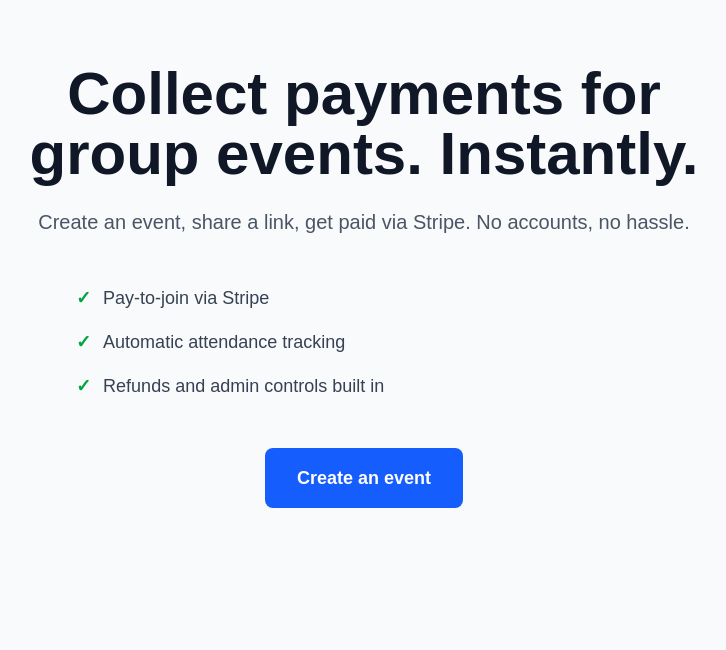
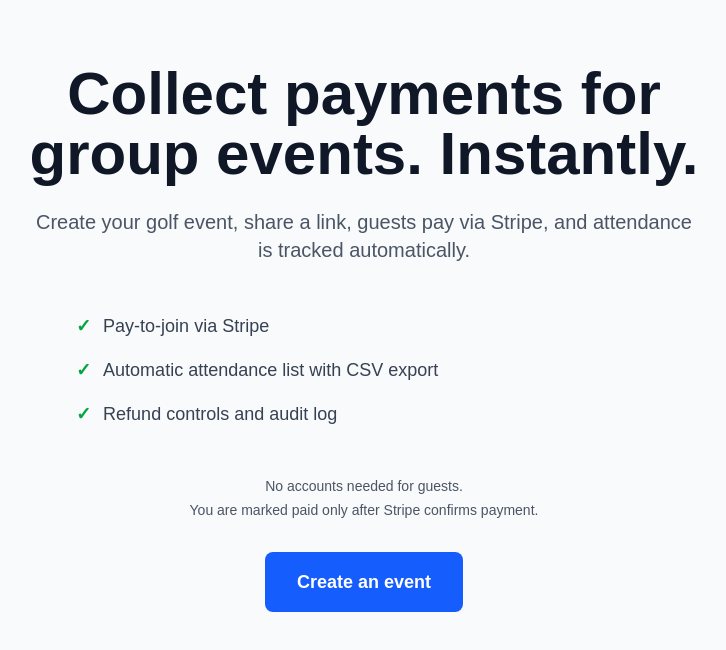
Before and after one commit to CamMacB17/alba-collect-host, a Next.js app: page / in a window 1280 px wide. Shown: the top 650 px of the page, without its empty margins (276-1002 px from the left). Built offline with nearby package versions, Linux system fonts and the light colour scheme.

Commit message:
V3.1: polish landing page copy

```diff
--- a/src/app/page.tsx
+++ b/src/app/page.tsx
@@ -10,7 +10,7 @@ export default function Home() {
           </h1>
 
           <p className="text-xl text-gray-600 mb-12 max-w-2xl mx-auto">
-            Create an event, share a link, get paid via Stripe. No accounts, no hassle.
+            Create your golf event, share a link, guests pay via Stripe, and attendance is tracked automatically.
           </p>
 
           <div className="mb-12 text-left max-w-xl mx-auto">
@@ -21,13 +21,18 @@ export default function Home() {
               </li>
               <li className="flex items-start">
                 <span className="text-green-600 mr-3 font-bold">✓</span>
-                <span>Automatic attendance tracking</span>
+                <span>Automatic attendance list with CSV export</span>
               </li>
               <li className="flex items-start">
                 <span className="text-green-600 mr-3 font-bold">✓</span>
-                <span>Refunds and admin controls built in</span>
+                <span>Refund controls and audit log</span>
               </li>
             </ul>
+          </div>
+
+          <div className="mb-8 text-sm text-gray-600 space-y-1">
+            <p>No accounts needed for guests.</p>
+            <p>You are marked paid only after Stripe confirms payment.</p>
           </div>
 
           <Link
```
